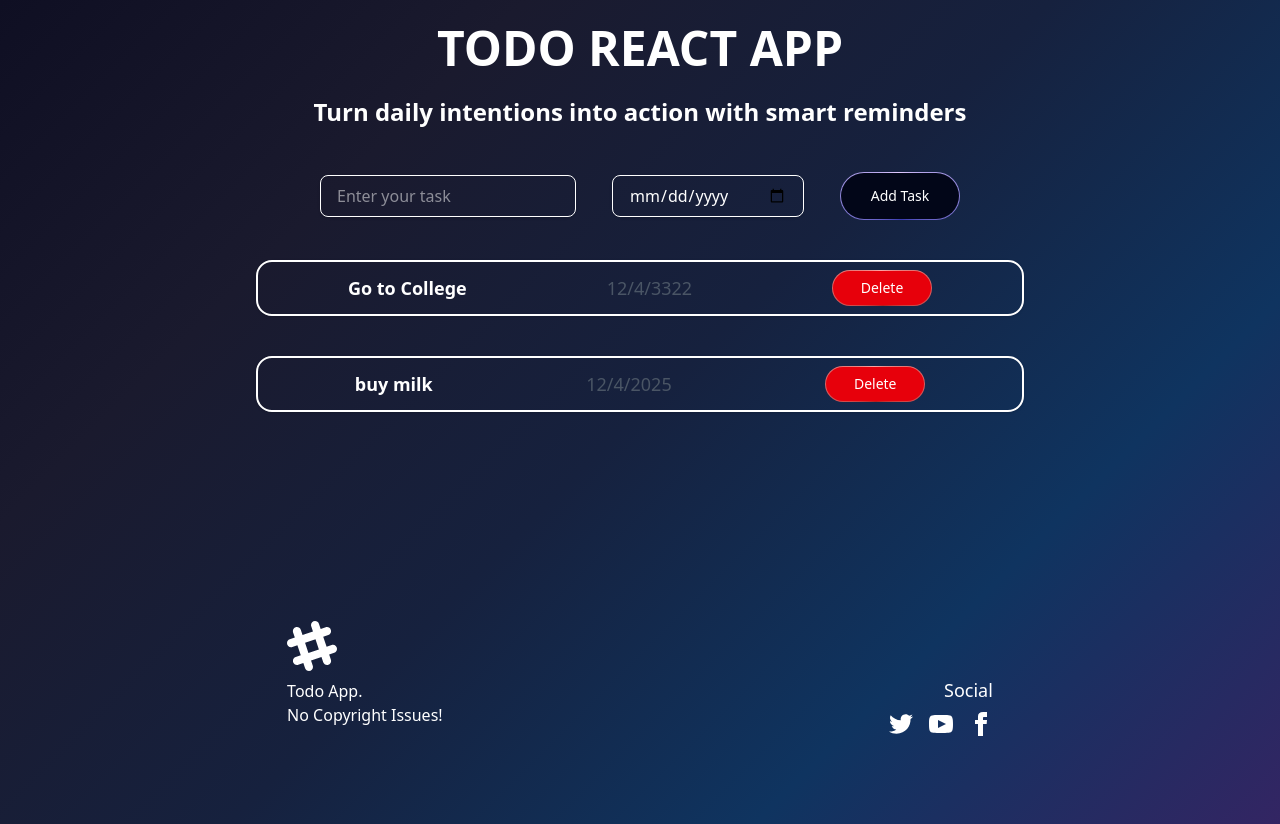
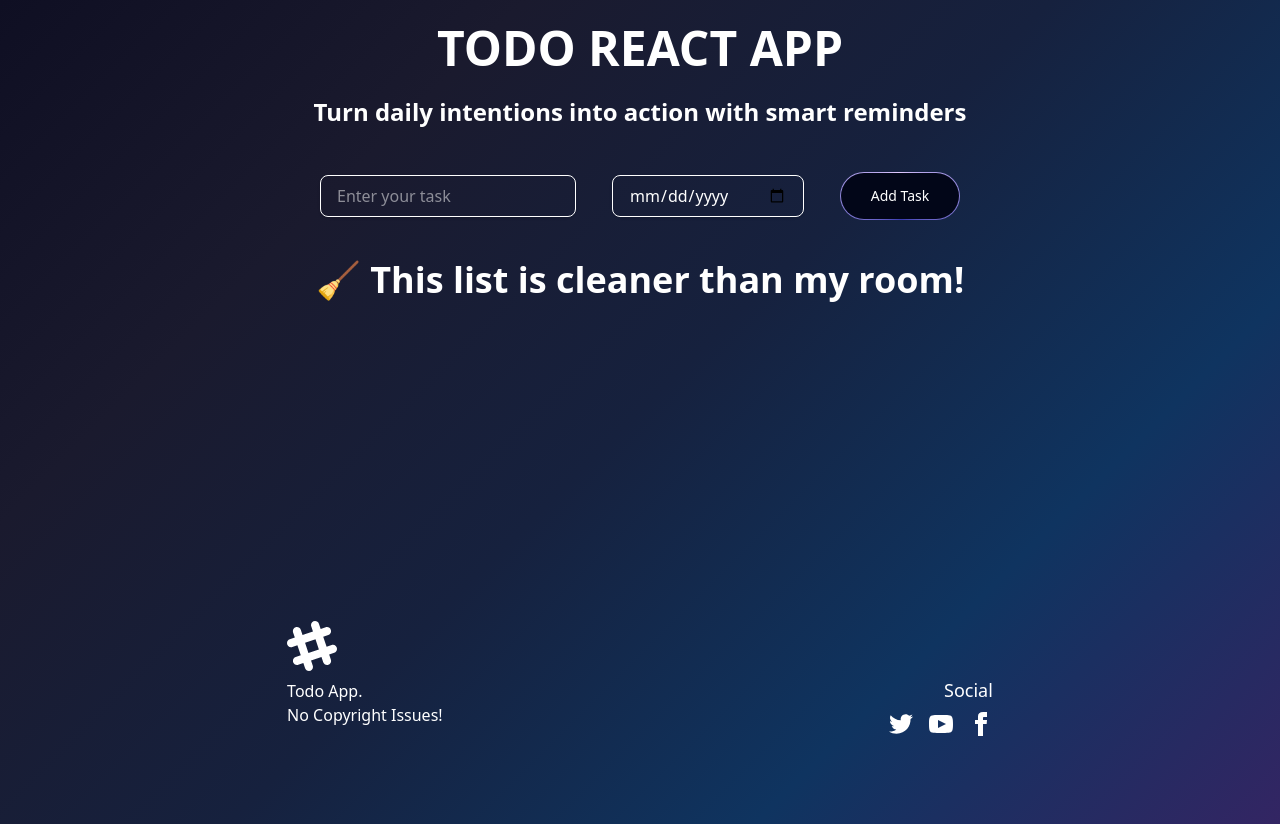
Before and after one commit to calvintakasi/Todo-App, a React (Vite) app: page / in a window 1280 px wide. Built offline with nearby package versions, Linux system fonts and the light colour scheme.

Commit message:
todo adding functionality included

```diff
--- a/src/App.jsx
+++ b/src/App.jsx
@@ -3,30 +3,29 @@ import AddTodo from "./components/addTodo";
 import Footer from "./components/Footer";
 import TodoList from "./components/TodoList";
 import { useState } from "react";
+import Message from "./components/Message";
 
 function App() {
   // const todoItems = ;
 
-  const [todoItems, setodoItems] = useState([
-    {
-      id: 1,
-      name: "Go to College",
-      date: "12/4/3322",
-    },
-    {
-      id: 2,
-      name: "buy milk",
-      date: "12/4/2025",
-    },
-  ]);
+  const [todoItems, setodoItems] = useState([]);
 
   function handleClick(todoName, todoDate) {
     console.log(`${todoName}  ${todoDate}`);
+
+    const newTodoItems = [
+      ...todoItems,
+      { id: Date.now(), name: todoName, date: todoDate },
+    ];
+
+    setodoItems(newTodoItems);
   }
   return (
     <>
       <Header></Header>
       <AddTodo handleClick={handleClick}></AddTodo>
+
+      {todoItems.length === 0 && <Message></Message>}
       <TodoList todoItems={todoItems}></TodoList>
       <Footer></Footer>
     </>
--- /dev/null
+++ b/src/components/Message.jsx
@@ -0,0 +1,11 @@
+import React from "react";
+
+const Message = () => {
+  return (
+    <div className="text-center font-bold text-4xl items-center mt-10">
+      🧹 This list is cleaner than my room!
+    </div>
+  );
+};
+
+export default Message;
```
